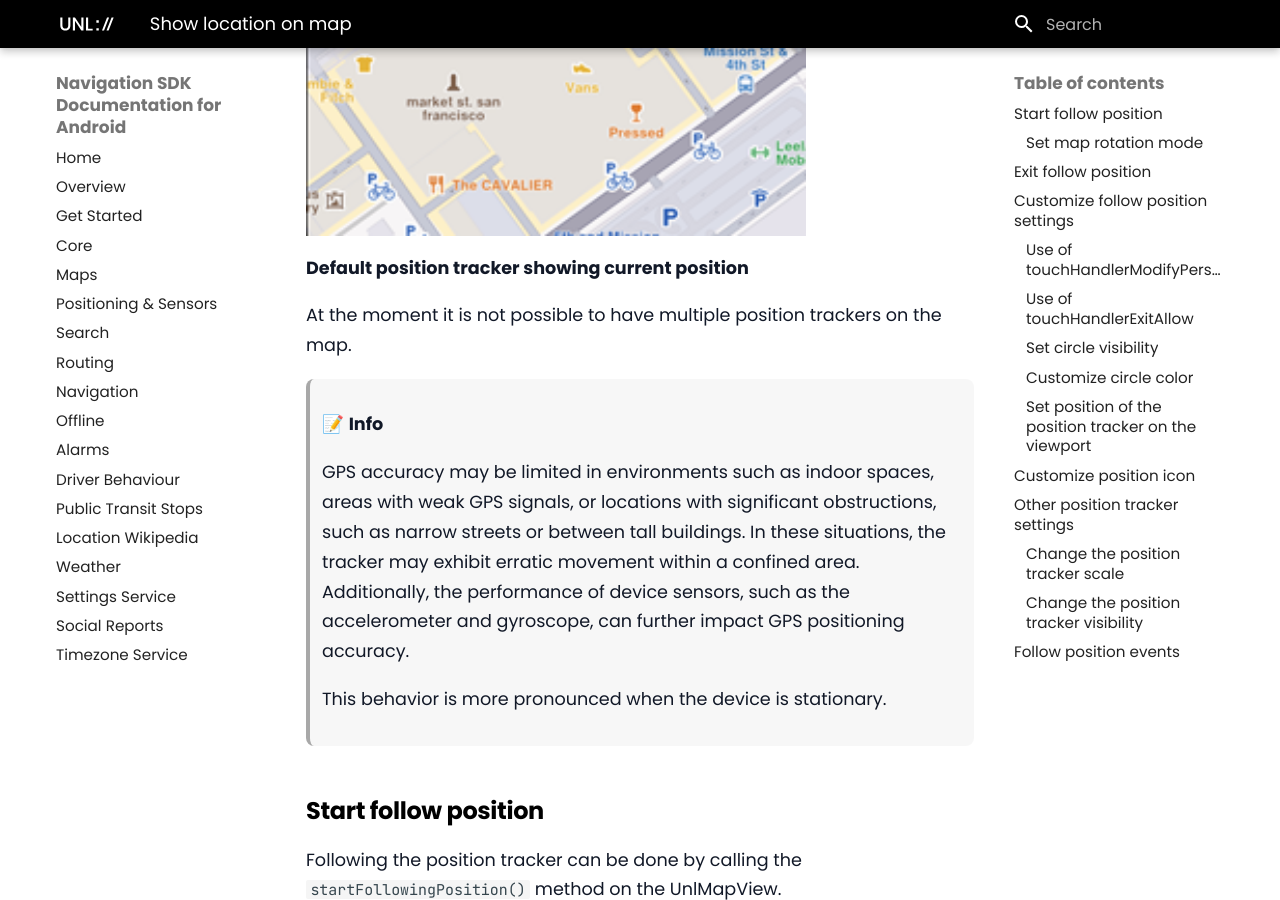
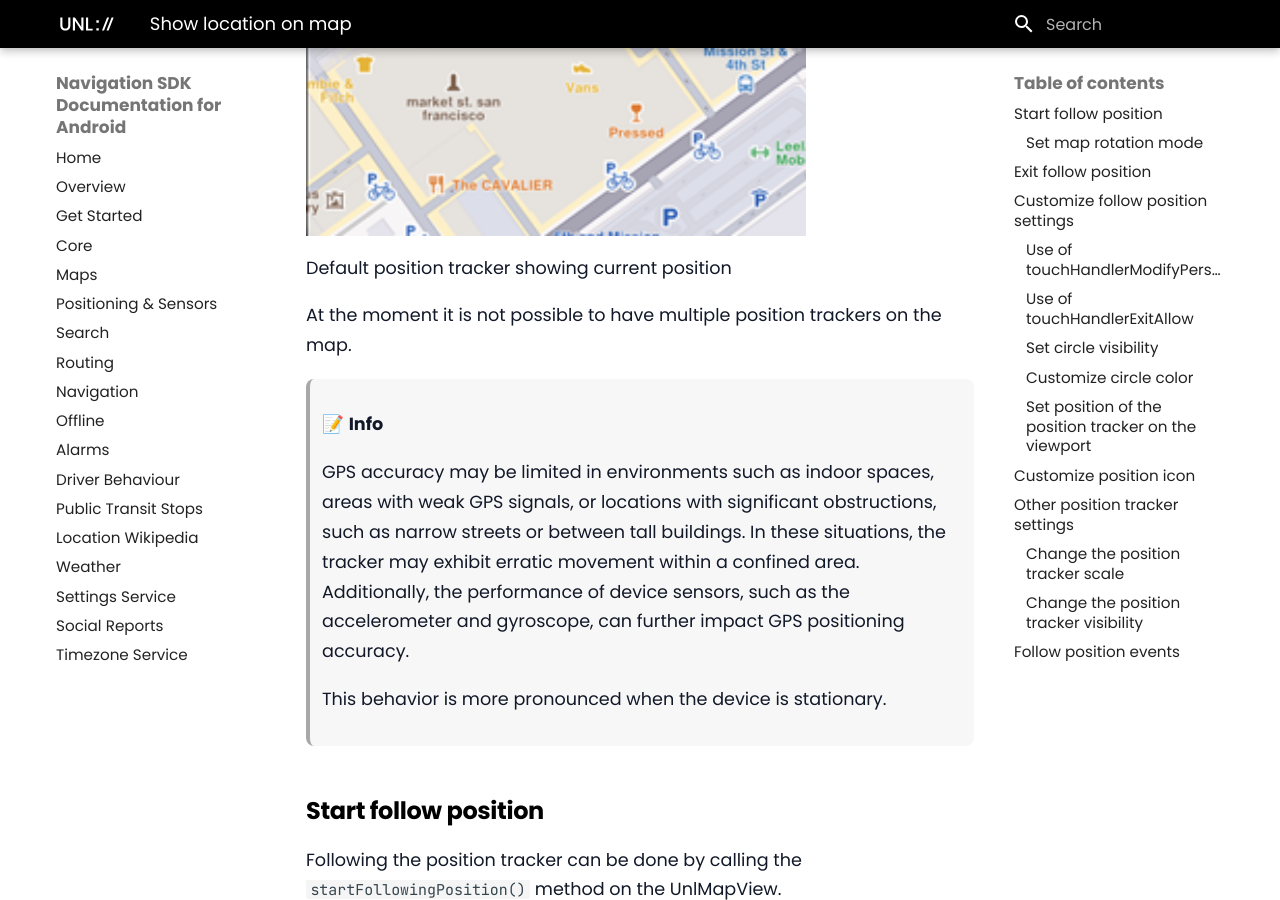
Before and after one commit to u-n-l/navigation-sdk-android-docs, an MkDocs documentation site: the page built from docs/05-Positioning & Sensors/04-Show Location on Map.md, in a window 1280 px wide and 900 px high, scrolled down 950 px. Built offline with MkDocs 1.6.1 and Material for MkDocs 9.7.7, drawn with Linux system fonts in a browser that asks for light colours.

Commit message:
Update 04-Show Location on Map.md

````diff
--- a/docs/05-Positioning & Sensors/04-Show Location on Map.md
+++ b/docs/05-Positioning & Sensors/04-Show Location on Map.md
@@ -2,9 +2,9 @@
 
 The location of the device is shown by default using an arrow position tracker. If the data source has been successfully set and the required permissions were granted then the position tracker showing the current location should be visible on the map as an arrow.
 
-![Default position tracker](/assets/images/example_android_position_default-2186c936d7348e9b661554007cdf4265.png "Default position tracker showing current position")
+![Default position tracker](../assets/images/example_android_position_default-2186c936d7348e9b661554007cdf4265.png "Default position tracker showing current position")
 
-**Default position tracker showing current position**
+Default position tracker showing current position
 
 At the moment it is not possible to have multiple position trackers on the map.
 
@@ -145,7 +145,7 @@ The fields defined in `FollowPositionPreferences` take effect only when the came
 | accuracyCircleVisible             | Boolean | Specifies if the accuracy circle should be visible (regardless if is in follow position mode or not) |
 | isTrackObjectFollowingMapRotation | Boolean | Specifies if the track object should follow the map rotation                                         |
 
-Please refer to the [adjust map guide](/04-Maps/03-Adjust%20the%20Map%20View.md) for more information about the `viewAngle`, `zoomLevel` and `cameraFocus` fields.
+Please refer to the [adjust map guide](../04-Maps/03-Adjust%20the%20Map%20View.md) for more information about the `viewAngle`, `zoomLevel` and `cameraFocus` fields.
 
 If no zoom level is set, a default value is used.
 
@@ -190,7 +190,7 @@ if (prefs != null) {
 
 ```
 
-![Accuracy circle turner on](/assets/images/example_android_position_circle-93606e5623b16383fad8428ce2f6fe4a.png "Accuracy circle turner on")
+![Accuracy circle turner on](../assets/images/example_android_position_circle-93606e5623b16383fad8428ce2f6fe4a.png "Accuracy circle turner on")
 
 **Accuracy circle turned on**
 
@@ -335,7 +335,7 @@ At this moment it is not possible to set different icons for different maps.
 >
 > Make sure the resource (in this example `navArrow.png`) is correctly placed in the `assets` folder. See the [Android documentation](https://developer.android.com/guide/topics/resources/providing-resources) for more information.
 
-![Custom position tracker](/assets/images/example_android_position_custom_arrow-faa4bc8336d78a08f96198f9b80bbb43.png "Custom position tracker")
+![Custom position tracker](../assets/images/example_android_position_custom_arrow-faa4bc8336d78a08f96198f9b80bbb43.png "Custom position tracker")
 
 **Custom position tracker**
 
````
